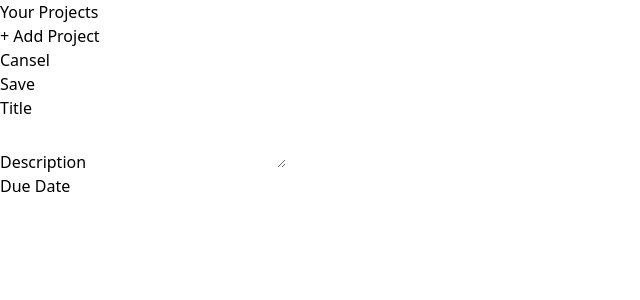
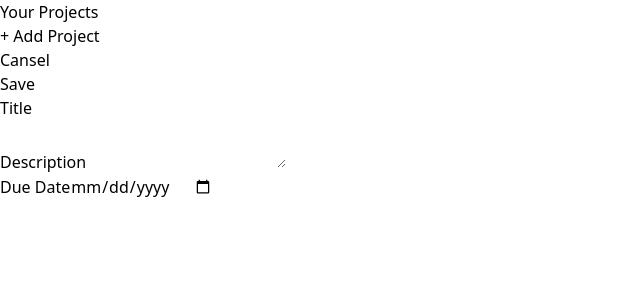
Before and after one commit to Simeonov11/basic-management-app, a React (Vite) app: page / in a window 1280 px wide. Both pictures are taken after a click on the button "+ Add Project". Shown: the top 300 px of the page, without its empty margins (0-640 px from the left). Built offline with nearby package versions, Linux system fonts and the light colour scheme.

Commit message:
collecting user input with refs on newProject

```diff
--- a/src/App.jsx
+++ b/src/App.jsx
@@ -18,10 +18,26 @@
         });
     }
 
+    const handleAddProject = (projectData) => {
+        setProjectsState(prevState => {
+            const newProject = {
+                ...projectData,
+                id: Math.random()
+            };
+
+            return {
+                ...prevState,
+                projects: [...prevState.projects, newProject]
+            };
+        });
+    }
+
+    console.log(projectsState);
+
     let content;
 
     if (projectsState.selectedProjectId === null) {
-        content = <NewProject />
+        content = <NewProject onAdd={handleAddProject} />
     } else if (projectsState.selectedProjectId === undefined) {
         content = <NoProjectSelected onStartAddProject={handleStartAddProject} />
     }
--- a/src/components/Input.jsx
+++ b/src/components/Input.jsx
@@ -5,7 +5,7 @@
        <p className="flex flex-col gap-1 my-4">
         <label htmlFor="" className="text-sm font-bold uppercase text-stone-500">{label}</label>
         {textarea ? (
-            <textarea className={classes} {...props}></textarea>
+            <textarea ref={props.ref} className={classes} {...props}></textarea>
         ) : (
             <input className={classes} {...props}></input>
         )}
--- a/src/components/NewProject.jsx
+++ b/src/components/NewProject.jsx
@@ -1,17 +1,42 @@
+import { useRef } from "react";
 import Input from "./Input";
 
-export default function NewProject() {
+export default function NewProject({onAdd}) {
+    const title = useRef();
+    const description = useRef();
+    const dueDate = useRef();
+
+    const handleSave = () => {
+        const enteredTitle = title.current.value;
+        const enteredDescription = description.current.value;
+        const enteredDueDate = dueDate.current.value;
+
+        // validation
+
+        onAdd({
+            title: enteredTitle,
+            description: enteredDescription,
+            dueDate: enteredDueDate
+        });
+    }
+
     return (
         <div className="w-[35rem] mt-16">
             <menu className="flex items-center justify-end gap-4 my-4">
                 <li><button className="text-stone-800 hover:text-stone-950">Cansel</button></li>
-                <li><button className="px-6 py-2 rounded-md bg-stone-800 text-stone-50 hover:bg-stone-950">Save</button></li>
+                <li><button
+                    className="px-6 py-2 rounded-md bg-stone-800 text-stone-50 hover:bg-stone-950"
+                    onClick={handleSave}
+                    >
+                        Save
+                    </button>
+                </li>
             </menu>
             <div>
-                <Input label="Title" />
-                <Input label="Description" textarea />
-                <Input label="Due Date" />
+                <Input ref={title} type="text" label="Title" />
+                <Input ref={description} label="Description" textarea />
+                <Input ref={dueDate} type="date" label="Due Date" />
             </div>
         </div>
-   );
+    );
 }
```
